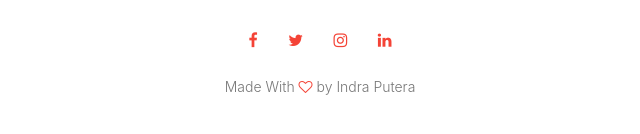
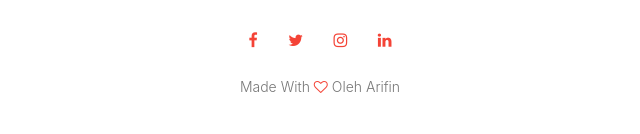
Before and after one commit to arifinindo/lastAssignment, a plain HTML site: page blog.html in a window 1280 px wide. Shown: the part 2039-2173 px from the top of the page, 320-960 px from the left. Drawn offline with Linux system fonts and the light colour scheme.

Commit message:
Update blog.html

```diff
--- a/blog.html
+++ b/blog.html
@@ -83,7 +83,7 @@
             <i class="fa fa-instagram"></i>
             <i class="fa fa-linkedin"></i>
         </div>
-        <p>Made With <i class="fa fa-heart-o"></i> by Indra Putera</p>
+        <p>Made With <i class="fa fa-heart-o"></i> Oleh Arifin</p>
     </section>
 <script>
     var navLinks = document.getElementById("navLinks");
```
